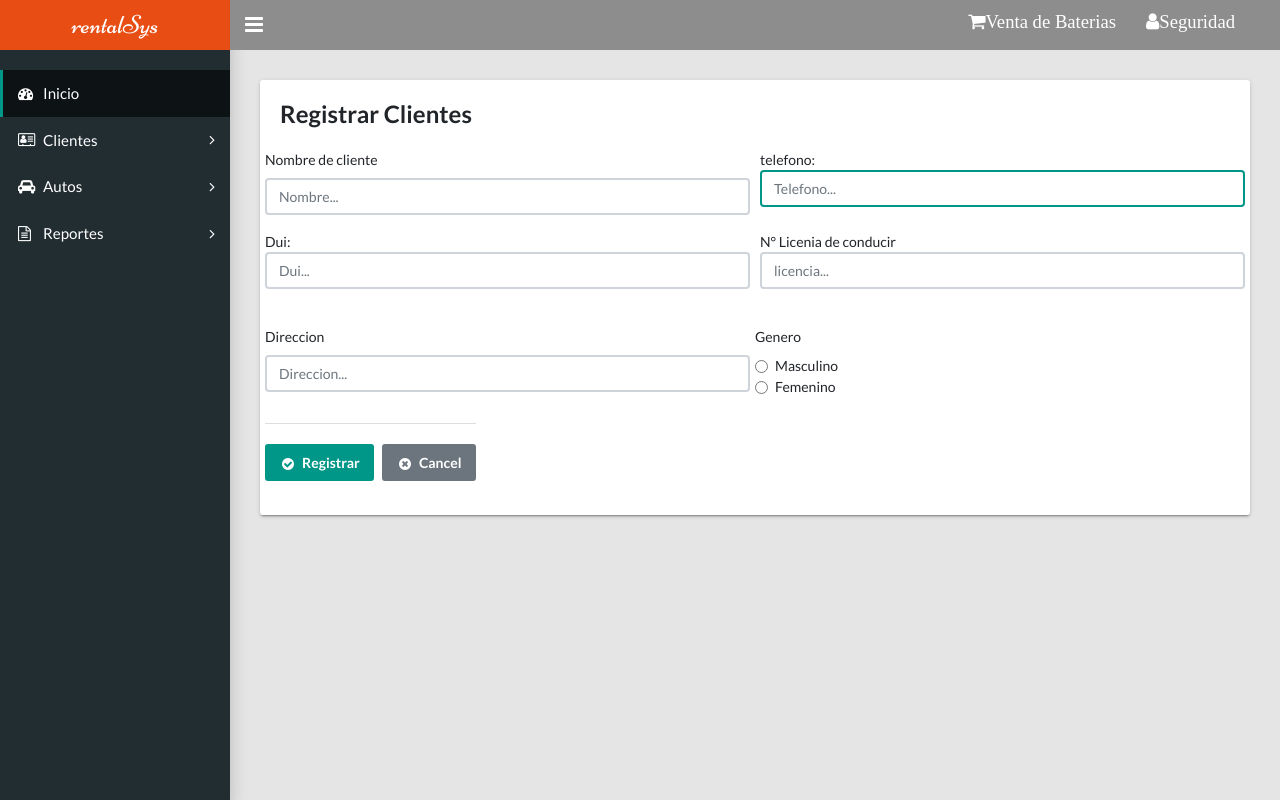
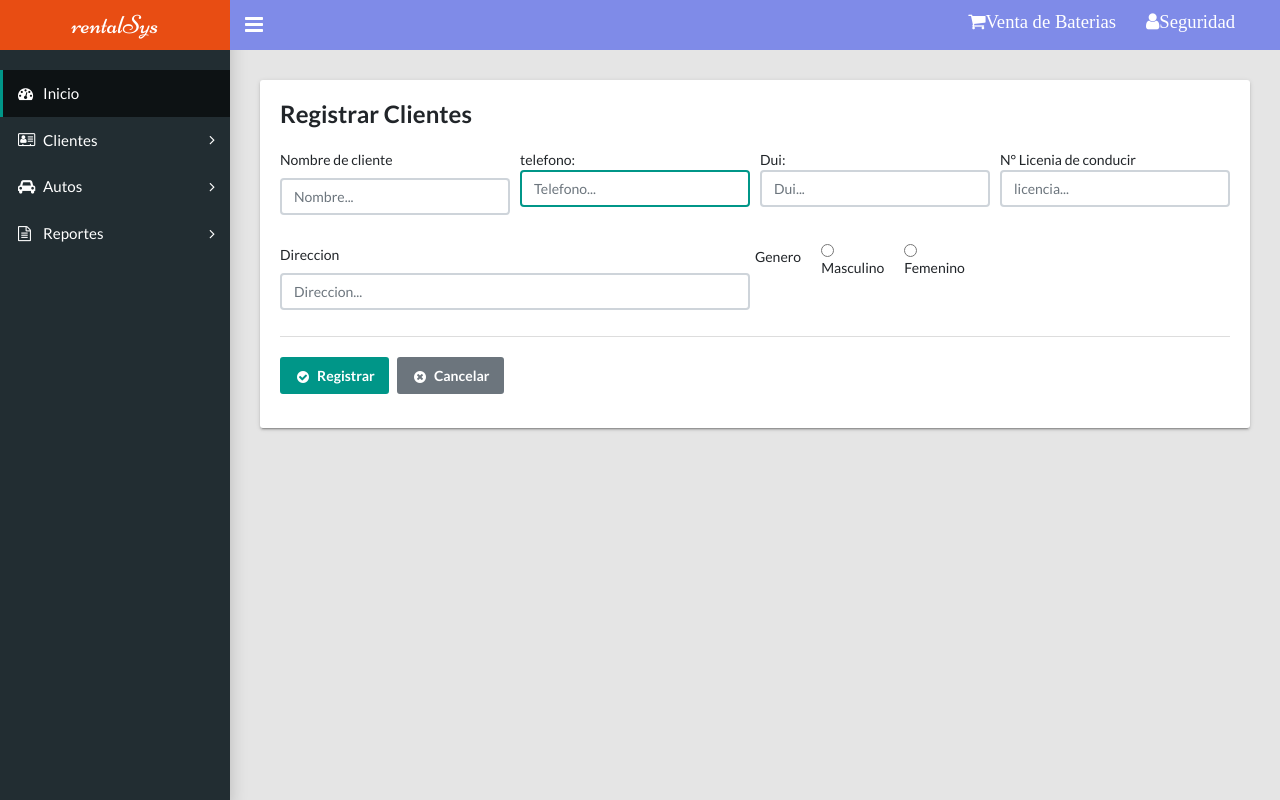
Before and after one commit to JHarvin/SIRA, a PHP site: page /Vistas/Registrarclientes.php in a window 1280 px wide. Run offline with PHP 8.4, Linux system fonts and the light colour scheme; some libraries are stand-ins or nearby versions.

Commit message:
Agregando nuevo color al menu de barra y login, asicomo tambien registro y muestra de clientes

```diff
--- a/Controladores/ControladorClientes.php
+++ b/Controladores/ControladorClientes.php
@@ -16,11 +16,11 @@ class ClientesController{
 
         #VALIDACION DE LOS DATOS--------
         if(isset($_POST["nombre"]) && !empty($_POST["nombre"]) && isset($_POST["telefono"]) && !empty($_POST["telefono"]) && isset($_POST["dui"]) && !empty($_POST["dui"]) &&
-          isset($_POST["licencia"]) && !empty($_POST["licencia"]) &&
-           isset($_POST["direccion"]) && !empty($_POST["direccion"] &&
-        isset($_POST["sexo"]) && !empty($_POST["sexo"])                                      )
+        isset($_POST["licencia"]) && !empty($_POST["licencia"]) &&
+        isset($_POST["direccion"]) && !empty($_POST["direccion"]) &&
+        isset($_POST["sexo"]) && !empty($_POST["sexo"])
           ){
-
+            $genero="";
             # validacion que todo este correcto es decir caracteres y cantidad de estos lado servidor
             # preg_match realiza una comparacion de expresiones regulares
             if(preg_match('/^[a-zA-Z]+$/',$_POST["nombre"]) && preg_match('/^\w+([\.-]?\w+)*@\w+([\.-]?\w+)*(\.\w{2,4})+$/',$_POST["email"]) &&
@@ -41,7 +41,9 @@ class ClientesController{
         "genero"=>$genero);
 
 
-        $respuesta=DatosCliente::registroClienteModel($datosClienteController,"tclientes");
+
+
+           $respuesta=DatosCliente::registroClienteModel($datosClienteController,"tclientes");
 
         if( $respuesta=="success"){
             echo'
@@ -65,7 +67,7 @@ class ClientesController{
             <script type="text/javascript">
              alertify.set("notifier","position", "top-center");
 
-          alertify.error("Algo salio mal :(");
+          alertify.error("DUI O LICENCIA YA HAN SIDO REGISTRADOS PRUEBA OTRA");
 
 
 
@@ -79,8 +81,8 @@ class ClientesController{
 
 
 
+
         }
-
 
 
     }
@@ -109,8 +111,8 @@ class ClientesController{
                   <td>'.$item["genero"].'</td>
 
 
-                  <td><a href="actualizarDatosUsuario.php?id='.$item["idcliente"].'" id="btnEditar" name="btnEditar" class="btn btn-info"   ><i class="fa fa-edit"></i></a>
-                  <a href="usuarios.php?idb='.$item["idcliente"].'" class="btn btn-danger" onclick=""><i class="fa fa-trash-o"></i></a>
+                  <td><a href="actualizarDatosUsuario.php?id='.$item["dui"].'" id="btnEditar" name="btnEditar" class="btn btn-info"   ><i class="fa fa-edit"></i></a>
+                  <a href="usuarios.php?idb='.$item["dui"].'" class="btn btn-danger" onclick=""><i class="fa fa-trash-o"></i></a>
                   </td>
 
                 </tr>
--- a/Modelos/ModeloClientes.php
+++ b/Modelos/ModeloClientes.php
@@ -8,13 +8,39 @@
 #---------------------------------------------------------------------------------
 require_once"Conexion.php";
 class DatosCliente extends Conexion{
+    public function validarDuiLicencia($dui,$licencia){
+
+        $stmt =Conexion::conectar()->prepare("SELECT * FROM tclientes WHERE dui = :dui and licencia_de_conducir =:lecencia");
+
+        $stmt->bindParam(":dui",$dui,PDO::PARAM_STR);
+        $stmt->bindParam(":licencia",$licencia,PDO::PARAM_STR);
+
+        $stmt->execute();
+
+        return $stmt->fetch();
+
+
+
+
+    $stmt->close();
+
+
+
+    }
+
     #---------------------------------------------
     #---------------------------------------------
     #FUNCION PARA GUARDAR DATOS DE LOS CLIENTES
     #---------------------------------------------
     public function registroClienteModel($datosClienteModel,$tabla){
 
-         $stmt =Conexion::conectar()->prepare("INSERT INTO $tabla(nombre, telefono, dui, licencia_de_conducir, direccion, genero) VALUES (
+
+
+
+
+
+
+            $stmt =Conexion::conectar()->prepare("INSERT INTO $tabla(nombre, telefono, dui, licencia_de_conducir, direccion, genero) VALUES (
         :nombre,:telefono,:dui,:licencia,:direccion,:genero
         )");
 
@@ -34,6 +60,9 @@ class DatosCliente extends Conexion{
 
 
 
+
+
+
     }
     #--------------------------------------
     #MOSTRAR CLIENTES
--- a/Vistas/Registrarclientes.php
+++ b/Vistas/Registrarclientes.php
@@ -87,13 +87,13 @@ alertify.defaults.theme.input = "form-control";
           <div class="tile">
             <h3 class="tile-title">Registrar Clientes</h3>
             <div class="tile-body">
-              <form id="formulario_registro" method="post" onsubmit="return validarRegistro();" class="row">
+              <form id="formulario_registro" method="post" onsubmit="return validarRegistro();">
 			  <div class="form-row">
-                <div class="form-group col-md-6">
+                <div class="form-group col-md-3">
                   <label class="control-label" for="nombre">Nombre de cliente</label>
                   <input id="nombre" name="nombre" class="form-control" type="text" autocomplete="off" placeholder="Nombre..." maxlength="30" style="text" pattern=".{7,}" title="7 o mas caracteres para nombre real" value="" required>
                 </div>
-                <div class=" col-md-6">
+                <div class="form-group col-md-3">
                 <td>
                 <span class="label label-success">telefono:</span>
                 <input type="text" name="telefono" id="telefono" class="form-control mask-telefono" autocomplete="off" autofocus placeholder="Telefono..." pattern=".{9,}" title="8 o mas caracteres para telefono real" value="" required><br>
@@ -101,13 +101,13 @@ alertify.defaults.theme.input = "form-control";
                 </tr><td>
                 </div>
               <!--Dui y licencia de conducir-->
-     <div class="form-group col-md-6">
+     <div class="form-group col-md-3">
       <td>
        <span class="label label-success">Dui:</span>
                 <input type="text" name="dui" id="dui" class="form-control mask-dui" autocomplete="off" autofocus placeholder="Dui..." required><br>
     </tr><td>
       </div>
-    <div class="form-group col-md-6">
+    <div class="form-group col-md-3">
     <td>
     <span class="label label-success">N° Licenia de conducir</span>
                 <input type="text" name="licencia" id="licencia" class="form-control mask-licencia" autocomplete="off" autofocus placeholder="licencia..." required><br>
@@ -129,8 +129,9 @@ alertify.defaults.theme.input = "form-control";
                <div>
 
 
-				<div class="form-group">
+				<div class="form-group col-md-6 form-check-inline">
                   <label class="control-label">Genero</label>
+
                   <div class="form-check">
                     <label class="form-check-label">
                       <input class="form-check-input" type="radio" id="masculino" name="sexo" value="masculino">Masculino
@@ -145,7 +146,7 @@ alertify.defaults.theme.input = "form-control";
 				</div>
 				</div>
                 <div class="tile-footer">
-              <button type="submit" id="btnGuardarCliente" class="btn btn-primary"  ><i class="fa fa-fw fa-lg fa-check-circle"></i>Registrar</button>&nbsp;&nbsp;&nbsp;<button type="reset" class="btn btn-secondary" href="#"><i class="fa fa-fw fa-lg fa-times-circle"></i>Cancel</button>
+              <button type="submit" id="btnGuardarCliente" class="btn btn-primary"  ><i class="fa fa-fw fa-lg fa-check-circle"></i>Registrar</button>&nbsp;&nbsp;&nbsp;<button type="reset" class="btn btn-secondary" href="#"><i class="fa fa-fw fa-lg fa-times-circle"></i>Cancelar</button>
             </div>
 
              <?php
--- a/Vistas/login.php
+++ b/Vistas/login.php
@@ -19,11 +19,11 @@ session_destroy();
   </head>
   <body>
     <section class="material-half-bg">
-      <div class="cover" style="background-color:#513F47;"></div>
+      <div class="cover" style="background-color:#7f8be8;"></div>
     </section>
     <section class="login-content">
       <div class="logo" style="font:400 16px/1.8 sans-serif;
-        color:#FF8E31;
+        color: white;
        ">
         <h1
         >Rent a Car Chacon</h1>
--- a/Vistas/menu.php
+++ b/Vistas/menu.php
@@ -1,5 +1,5 @@
 <!-- Navbar-->
-    <header class="app-header" style="background-color:#8D8D8D;"><a class="app-header__logo" href="inicio.php" style="background-color:#E84D13;">rentalSys</a>
+    <header class="app-header" style="background-color:#7f8be8;"><a class="app-header__logo" href="inicio.php" style="background-color:#E84D13;">rentalSys</a>
       <!-- Sidebar toggle button--><a class="app-sidebar__toggle" href="#" data-toggle="sidebar" aria-label="Hide Sidebar"></a>
       <!-- Navbar Right Menu-->
       <ul class="app-nav">
--- a/Vistas/menuVentas.php
+++ b/Vistas/menuVentas.php
@@ -1,5 +1,5 @@
 <!-- Navbar-->
-    <header class="app-header" style="background-color:#8D8D8D;"><a class="app-header__logo" href="inicio.php" style="background-color:#E84D13;">rentalSys(Baterias)</a>
+    <header class="app-header" style="background-color:#7f8be8;"><a class="app-header__logo" href="inicio.php" style="background-color:#E84D13;">rentalSys(Baterias)</a>
       <!-- Sidebar toggle button--><a class="app-sidebar__toggle" href="#" data-toggle="sidebar" aria-label="Hide Sidebar"></a>
       <!-- Navbar Right Menu-->
       <ul class="app-nav">
```
